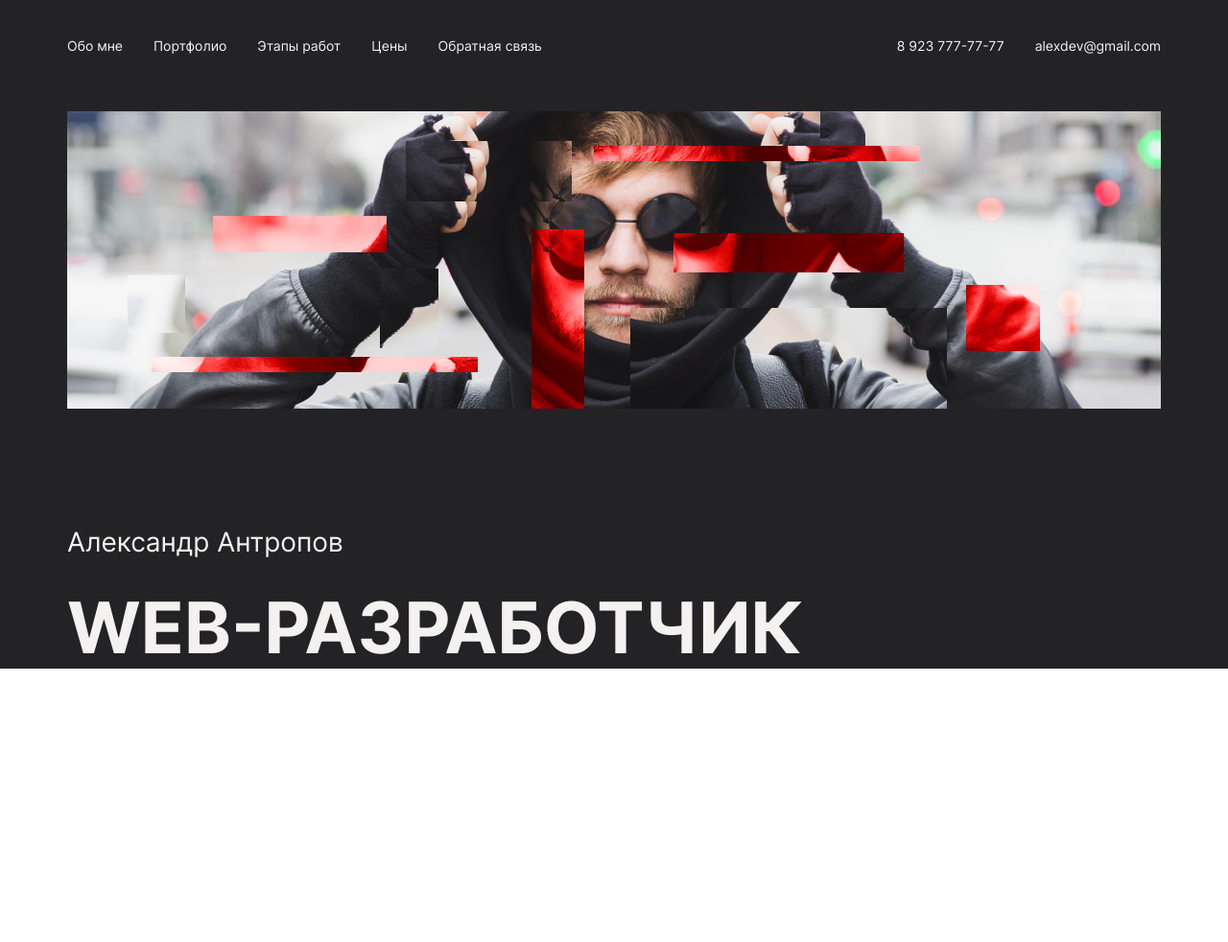
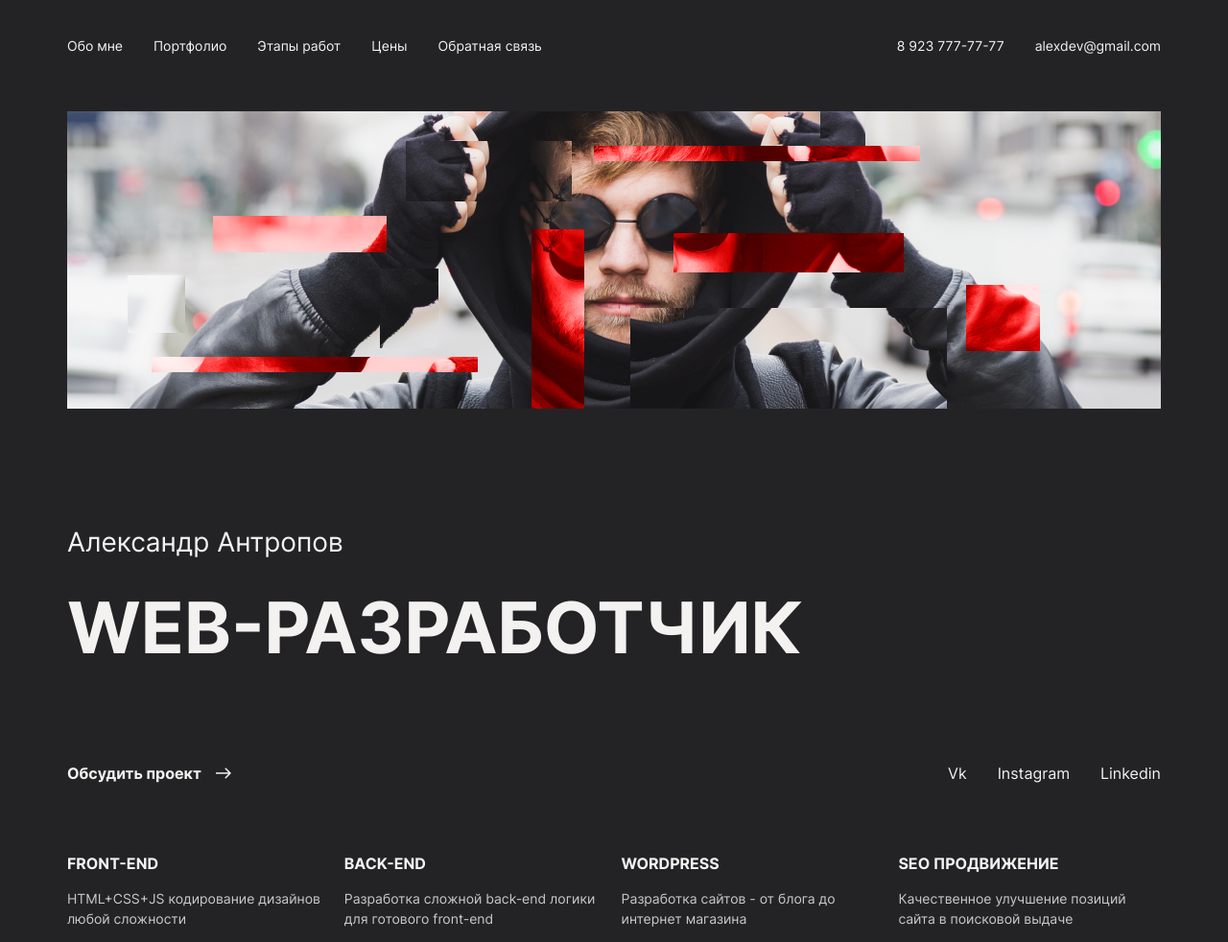
Before and after one commit to seltikc/Portfolio, a plain HTML site: page index.html in a window 1280 px wide. Shown: the whole page at 96% size. Before the commit the page ends 800 px from the top, so only its background shows below. Drawn offline with Linux system fonts and the light colour scheme.

Commit message:
Social + Flex

```diff
--- a/css/style.css
+++ b/css/style.css
@@ -46,7 +46,7 @@ body {
     padding-right: 15px;
 }
 
-header {
+.header {
     display: flex;
     justify-content: space-between;
     padding-top: 40px;
@@ -98,3 +98,54 @@ header {
     text-transform: uppercase;
     margin: 0;
 }
+
+.social {
+    display: flex;
+    justify-content: space-between;
+    padding-top: 100px;
+    padding-bottom: 60px;
+}
+
+.social .nav__link {
+    font-size: 1.6rem;
+}
+
+.project {
+    display: flex;
+    align-items: center;
+    margin: 0;
+    font-size: 1.6rem;
+    font-weight: 700;
+}
+
+.project__img {
+    background: url("../img/arrow.svg") no-repeat;
+    width: 16px;
+    height: 12px;
+    display: block;
+    margin-left: 15px;
+}
+
+.skill {
+    display: flex;
+    justify-content: space-between;
+}
+
+.skill__item {
+    flex: 0 0 24%;
+}
+
+.title-h3 {
+    font-size: 1.6rem;
+    font-weight: 700;
+}
+
+.skill .title-h3 {
+    text-transform: uppercase;
+}
+
+.skill .description {
+    line-height: 150%;
+    font-size: 1.4rem;
+    opacity: 0.8;
+}
--- a/index.html
+++ b/index.html
@@ -11,7 +11,7 @@
 <body>
     <div class="dark">
         <div class="wrapper">
-            <header>
+            <header class="header">
                 <nav>
                     <ul class="nav">
                         <li class="nav__item"><a class="nav__link" href="#">Обо мне</a></li>
@@ -31,6 +31,39 @@
                 <main>
                     <p class="name">Александр Антропов</p>
                     <h1 class="title">web-разработчик</h1>
+
+                    <div class="social">
+                        <div class="social__item">
+                            <p class="project"><span class="">Обсудить проект</span><span class="project__img"></span></p>
+                        </div>
+                        <div class="social__item">
+                            <ul class="nav">
+                                <li class="nav__item"><a class="nav__link" href="#" target="_blank">Vk</a></li>
+                                <li class="nav__item"><a class="nav__link" href="#" target="_blank">Instagram</a></li>
+                                <li class="nav__item"><a class="nav__link" href="#" target="_blank">Linkedin</a></li>
+                            </ul>
+                        </div>
+                    </div>
+
+                    <div class="skill">
+                        <div class="skill__item">
+                            <h3 class="title-h3">FRONT-END</h3>
+                            <p class="description">HTML+CSS+JS кодирование дизайнов любой сложности</p>
+                        </div>
+                        <div class="skill__item">
+                            <h3 class="title-h3">Back-end</h3>
+                            <p class="description">Разработка сложной back-end логики для готового front-end</p>
+                        </div>
+                        <div class="skill__item">
+                            <h3 class="title-h3">WORDPRESS</h3>
+                            <p class="description">Разработка сайтов - от блога до интернет магазина</p>
+                        </div>
+                        <div class="skill__item">
+                            <h3 class="title-h3">SEO продвижение</h3>
+                            <p class="description">Качественное улучшение позиций сайта в поисковой выдаче</p>
+                        </div>
+                    </div>
+
                 </main>
 
                 <footer>
```
Also changed, not shown: img/arrow.svg (added).
